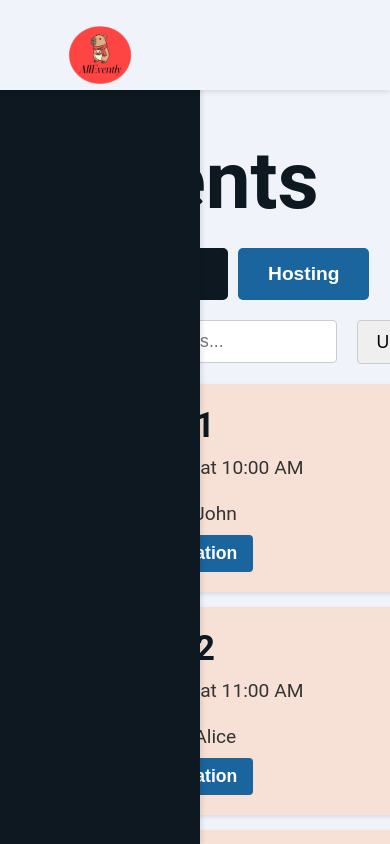
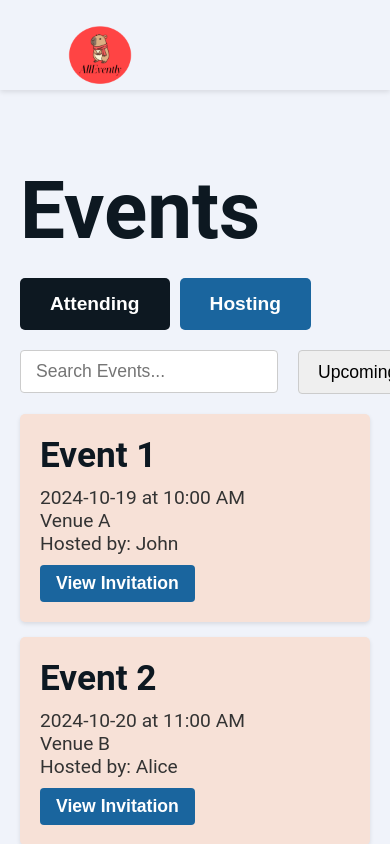
Before and after one commit to plewis10apsu/AllEvently, a Vue app in the folder AllEventlyProjectFiles/frontend/: page /events in a window 390 px wide. Built offline with nearby package versions, Linux system fonts and the light colour scheme; what vue3-google-login would draw is missing.

Commit message:
Added more adjustments to make the Events.vue page more responsive

```diff
--- a/AllEventlyProjectFiles/frontend/src/components/Events.vue
+++ b/AllEventlyProjectFiles/frontend/src/components/Events.vue
@@ -6,6 +6,14 @@ import logo from '@/assets/AllEventlyLogo.png';
 const activeTab = ref('attending');
 const searchQuery = ref('');
 const filterOption = ref('Upcoming Events');
+const isSidebarVisible = ref(window.innerWidth > 768);
+
+window.addEventListener('resize', () => {
+  isSidebarVisible.value = window.innerWidth > 768;
+});
+
+isSidebarVisible.value = window.innerWidth > 768;
+
 const events = ref([
   { id: 1, title: 'Event 1', date: '2024-10-19', time: '10:00 AM', location: 'Venue A', host: 'John' },
   { id: 2, title: 'Event 2', date: '2024-10-20', time: '11:00 AM', location: 'Venue B', host: 'Alice' },
@@ -36,12 +44,12 @@ const editInvitation = (_event: any) => {
     </header>
 
     <!-- Sidebar navigation panel -->
-    <aside class="sidebar">
+    <aside v-if="isSidebarVisible" class="sidebar">
       <!-- Place your navigation icons here -->
     </aside>
 
     <!-- Main content area -->
-    <main class="events-content">
+    <main class="events-content" >
       <div class="content-header">
         <h1 class="main-title">Events</h1>
         <div class="tabs">
@@ -72,6 +80,14 @@ const editInvitation = (_event: any) => {
 
 <style scoped>
 
+html, body {
+  height: 100%;
+  margin: 0;
+  padding: 0;
+  background-color: #f0f3fa; /* Set the default background color */
+}
+
+
 .main-title {
   font-size: 5rem; /* Larger for H1 */
   font-weight: bold;
@@ -81,8 +97,10 @@ const editInvitation = (_event: any) => {
 
 .events-page {
   display: flex;
-  height: 100vh;
-  width: 100vw;
+  flex-direction: row;
+  min-height: 100vh; /* Ensures it extends to full viewport height */
+  width: 100%;
+  background-color: #f0f3fa; /* Set background to match content */
 }
 
 .top-panel {
@@ -114,6 +132,7 @@ const editInvitation = (_event: any) => {
 }
 
 .sidebar {
+  flex-shrink: 0;
   width: 15%;
   min-width: 200px;
   background-color: #0d1821;
@@ -121,22 +140,16 @@ const editInvitation = (_event: any) => {
   display: flex;
   flex-direction: column;
   align-items: center;
-  position: fixed;
-  left: 0;
-  top: 60px;
-  height: calc(100vh - 60px);
   box-shadow: 2px 0 5px rgba(0, 0, 0, 0.1);
 }
 
 .events-content {
-  margin-left: 15%; /* Space for the sidebar */
-  margin-top: 60px; /* Space for the top panel */
+  margin-top: 90px; /* Space for the top panel */
   padding: 20px;
-  flex-grow: 1; /* Allows it to take up the remaining space */
-  display: flex;
-  flex-direction: column;
-  align-items: flex-start; /* Align content to the left */
+  flex-grow: 1;
   background-color: #f0f3fa;
+  transition: margin-left 0.3s; /* Smooth transition for sidebar toggle */
+  min-height: calc(100vh - 90px); /* Smooth transition for sidebar toggle */
 }
 
 .event-listings {
@@ -191,4 +204,16 @@ const editInvitation = (_event: any) => {
   }
 }
 
+@media (max-width: 768px) {
+  .events-content {
+    margin-left: 0;
+    min-width: 100%;
+  }
+
+  .sidebar {
+    display: none; /* Hide the sidebar when the screen is too small */
+  }
+}
+
+
 </style>
```
